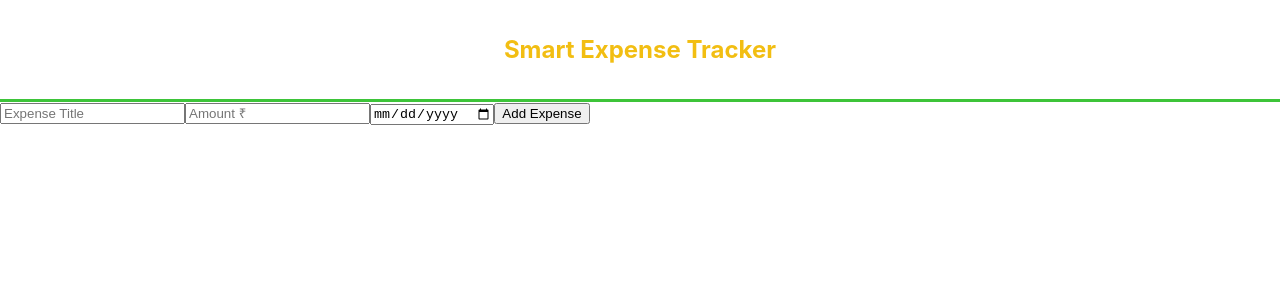
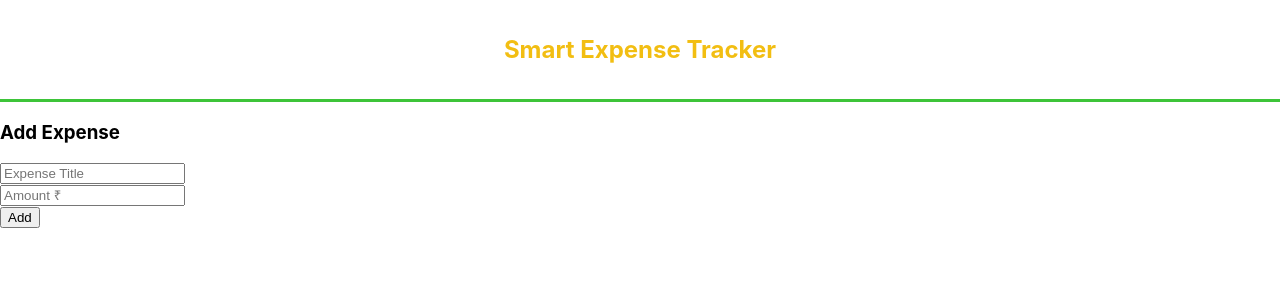
Before and after one commit to Loki207/Expense-Tracker, a React (Create React App) app: page / in a window 1280 px wide. Shown: the top 300 px of the page. Built offline with nearby package versions, Linux system fonts and the light colour scheme.

Commit message:
addexpense form change

```diff
--- a/src/components/addexpenseform.js
+++ b/src/components/addexpenseform.js
@@ -1,27 +1,19 @@
-// AddExpenseForm.js
 import React, { useState } from 'react';
 
-function AddExpenseForm({ onAddExpense }) {
+function AddExpenseForm() {
   const [title, setTitle] = useState('');
   const [amount, setAmount] = useState('');
-  const [date, setDate] = useState('');
 
   const handleSubmit = (e) => {
     e.preventDefault();
-    const newExpense = {
-      id: Date.now(),
-      title,
-      amount: parseFloat(amount),
-      date
-    };
-    onAddExpense(newExpense);
+    alert(`Expense: ${title}, Amount: ₹${amount}`);
     setTitle('');
     setAmount('');
-    setDate('');
   };
 
   return (
-    <form onSubmit={handleSubmit} className="expense-form">
+    <form onSubmit={handleSubmit}>
+      <h3>Add Expense</h3>
       <input
         type="text"
         placeholder="Expense Title"
@@ -29,6 +21,7 @@ function AddExpenseForm({ onAddExpense }) {
         onChange={(e) => setTitle(e.target.value)}
         required
       />
+      <br />
       <input
         type="number"
         placeholder="Amount ₹"
@@ -36,13 +29,8 @@ function AddExpenseForm({ onAddExpense }) {
         onChange={(e) => setAmount(e.target.value)}
         required
       />
-      <input
-        type="date"
-        value={date}
-        onChange={(e) => setDate(e.target.value)}
-        required
-      />
-      <button type="submit">Add Expense</button>
+      <br />
+      <button type="submit">Add</button>
     </form>
   );
 }
```
